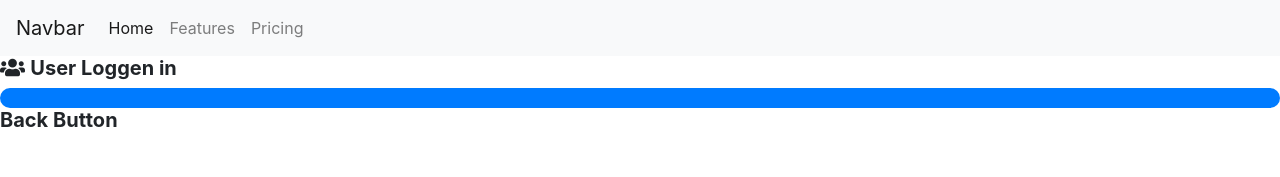
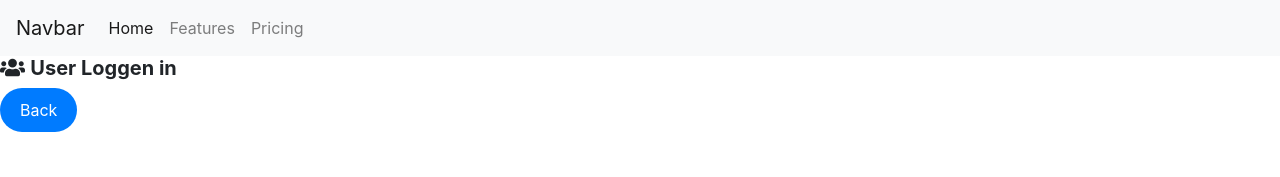
Before and after one commit to Paddy13S/paddy13s.github.com, a plain HTML site: page index.html in a window 1280 px wide. Shown: the top 177 px of the page. Drawn offline with Linux system fonts and the light colour scheme; grey boxes are pictures that could not be loaded.

Commit message:
Update index.html

```diff
--- a/index.html
+++ b/index.html
@@ -76,7 +76,7 @@
     <script src="bootstrap.bundle.min.js"></script>
 
            <h5><i class="fa fa-users"></i> <strong>User Loggen in</strong> </h5>
-  <h5><div class="back-button"></div> <strong>Back Button</strong> </h5>
+  <button class="back-button" onclick="goBack()">Back</button>
 
 
         <div class="container mt-5">
```
